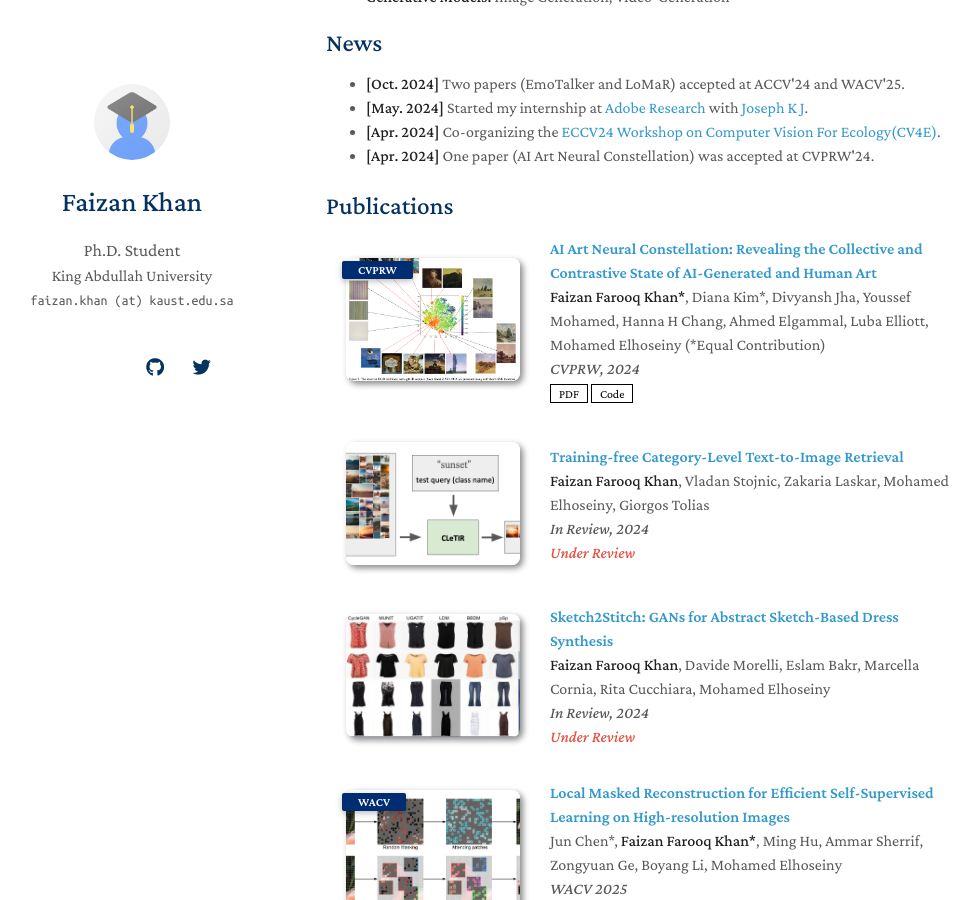
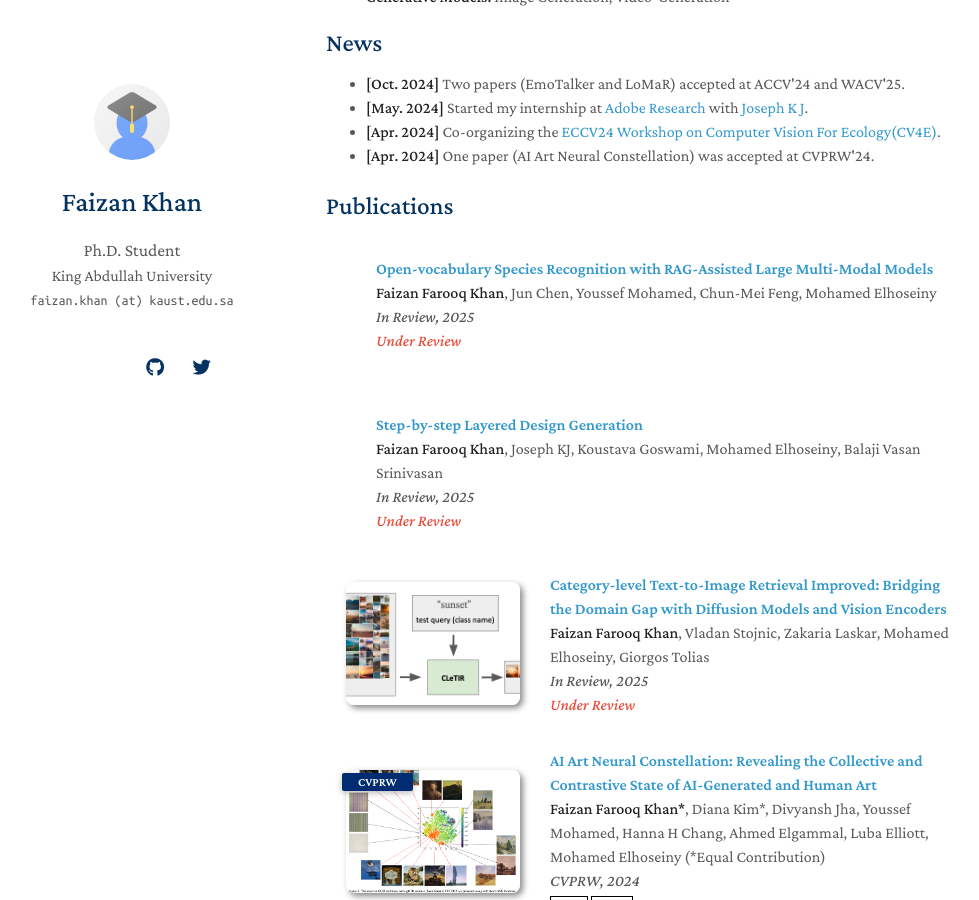
Before and after one commit to faixan-khan/faixan-khan.github.io, a Jekyll site: the page built from index.md, in a window 1280 px wide and 900 px high, scrolled down 282 px. Shown: the whole window, without its empty margins (144-1123 px from the left). Built offline with Jekyll 4.4.1, drawn with Linux system fonts in a browser that asks for light colours; nearby versions of some CDN libraries; a style sheet for code colours, icons or effects is not loaded; our own code applies the rules of GitHub Pages for plain Markdown files.

Commit message:
added under review pubs

```diff
--- a/_data/publications.yml
+++ b/_data/publications.yml
@@ -1,4 +1,49 @@
 main:
+
+  - title: "Open-vocabulary Species Recognition with RAG-Assisted Large Multi-Modal Models"
+    authors: <strong>Faizan Farooq Khan</strong>, Jun Chen, Youssef Mohamed, Chun-Mei Feng, Mohamed Elhoseiny
+    # conference_short: CVPR
+    conference: In Review, 2025
+    # pdf: https://arxiv.org/pdf/2002.10211.pdf
+    # code: https://github.com/yaoyao-liu/class-incremental-learning/tree/main/mnemonics-training
+    # page: https://class-il.mpi-inf.mpg.de/mnemonics/
+    # bibtex: https://class-il.mpi-inf.mpg.de/mnemonics/
+    notes: Under Review
+    # image: ./assets/img/cletir.png
+
+  - title: "Step-by-step Layered Design Generation"
+    authors: <strong>Faizan Farooq Khan</strong>, Joseph KJ, Koustava Goswami, Mohamed Elhoseiny, Balaji Vasan Srinivasan
+    # conference_short: CVPR
+    conference: In Review, 2025
+    # pdf: https://arxiv.org/pdf/2002.10211.pdf
+    # code: https://github.com/yaoyao-liu/class-incremental-learning/tree/main/mnemonics-training
+    # page: https://class-il.mpi-inf.mpg.de/mnemonics/
+    # bibtex: https://class-il.mpi-inf.mpg.de/mnemonics/
+    notes: Under Review
+    # image: ./assets/img/cletir.png
+
+  - title: "Category-level Text-to-Image Retrieval Improved: Bridging the Domain Gap with Diffusion Models and Vision Encoders"
+    authors: <strong>Faizan Farooq Khan</strong>, Vladan Stojnic, Zakaria Laskar, Mohamed Elhoseiny, Giorgos Tolias
+    # conference_short: CVPR
+    conference: In Review, 2025
+    # pdf: https://arxiv.org/pdf/2002.10211.pdf
+    # code: https://github.com/yaoyao-liu/class-incremental-learning/tree/main/mnemonics-training
+    # page: https://class-il.mpi-inf.mpg.de/mnemonics/
+    # bibtex: https://class-il.mpi-inf.mpg.de/mnemonics/
+    notes: Under Review
+    image: ./assets/img/cletir.png
+
+  # - title: "Sketch2Stitch: GANs for Abstract Sketch-Based Dress Synthesis"
+  #   authors: <strong>Faizan Farooq Khan</strong>, Davide Morelli, Eslam Bakr, Marcella Cornia, Rita Cucchiara, Mohamed Elhoseiny
+  #   # conference_short: CVPR
+  #   conference: In Review, 2024
+  #   # pdf: https://arxiv.org/pdf/2002.10211.pdf
+  #   # code: https://github.com/yaoyao-liu/class-incremental-learning/tree/main/mnemonics-training
+  #   # page: https://class-il.mpi-inf.mpg.de/mnemonics/
+  #   # bibtex: https://class-il.mpi-inf.mpg.de/mnemonics/
+  #   notes: Under Review
+  #   image: ./assets/img/dress.png
+
 
   - title: "AI Art Neural Constellation: Revealing the Collective and Contrastive State of AI-Generated and Human Art"
     authors: <strong>Faizan Farooq Khan*</strong>, Diana Kim*, Divyansh Jha, Youssef Mohamed, Hanna H Chang, Ahmed Elgammal, Luba Elliott, Mohamed Elhoseiny (*Equal Contribution)
@@ -7,28 +52,6 @@ main:
     pdf: https://arxiv.org/abs/2402.02453
     code: https://github.com/faixan-khan/ArtNeuralConstellation
     image: ./assets/img/ai_art_main_fig.png
-
-  - title: "Training-free Category-Level Text-to-Image Retrieval"
-    authors: <strong>Faizan Farooq Khan</strong>, Vladan Stojnic, Zakaria Laskar, Mohamed Elhoseiny, Giorgos Tolias
-    # conference_short: CVPR
-    conference: In Review, 2024
-    # pdf: https://arxiv.org/pdf/2002.10211.pdf
-    # code: https://github.com/yaoyao-liu/class-incremental-learning/tree/main/mnemonics-training
-    # page: https://class-il.mpi-inf.mpg.de/mnemonics/
-    # bibtex: https://class-il.mpi-inf.mpg.de/mnemonics/
-    notes: Under Review
-    image: ./assets/img/cletir.png
-
-  - title: "Sketch2Stitch: GANs for Abstract Sketch-Based Dress Synthesis"
-    authors: <strong>Faizan Farooq Khan</strong>, Davide Morelli, Eslam Bakr, Marcella Cornia, Rita Cucchiara, Mohamed Elhoseiny
-    # conference_short: CVPR
-    conference: In Review, 2024
-    # pdf: https://arxiv.org/pdf/2002.10211.pdf
-    # code: https://github.com/yaoyao-liu/class-incremental-learning/tree/main/mnemonics-training
-    # page: https://class-il.mpi-inf.mpg.de/mnemonics/
-    # bibtex: https://class-il.mpi-inf.mpg.de/mnemonics/
-    notes: Under Review
-    image: ./assets/img/dress.png
 
   - title: "Local Masked Reconstruction for Efficient Self-Supervised Learning on High-resolution Images"
     authors: Jun Chen*, <strong>Faizan Farooq Khan*</strong>, Ming Hu, Ammar Sherrif, Zongyuan Ge, Boyang Li, Mohamed Elhoseiny
```
